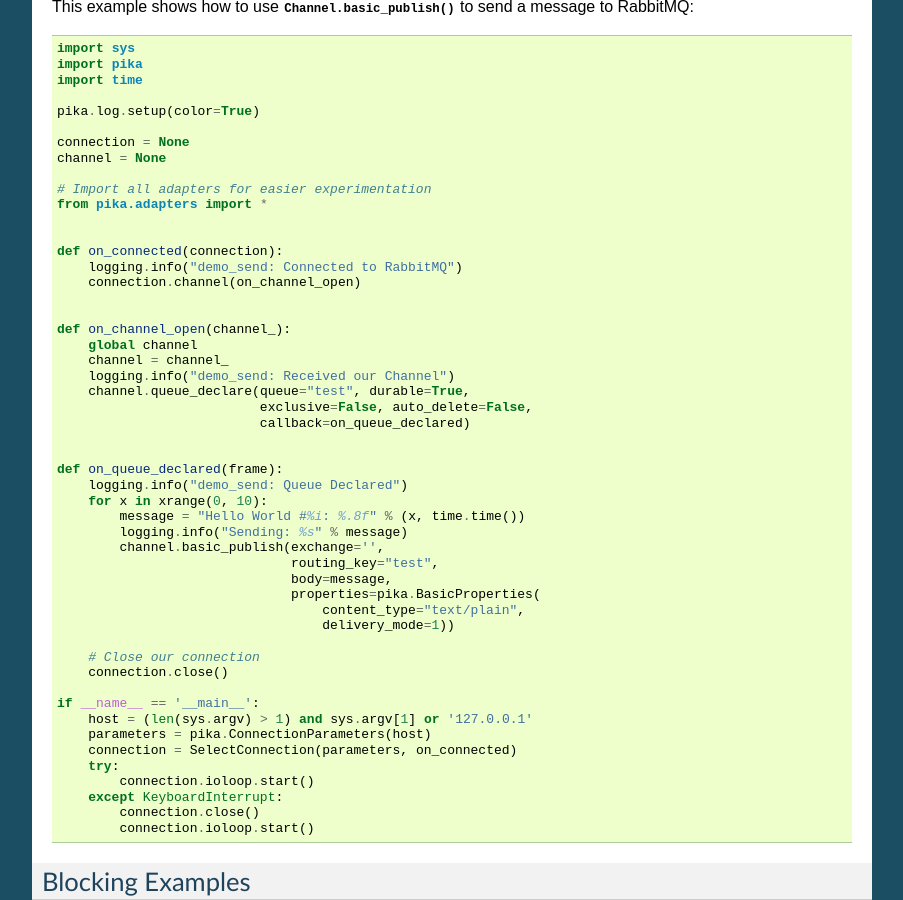
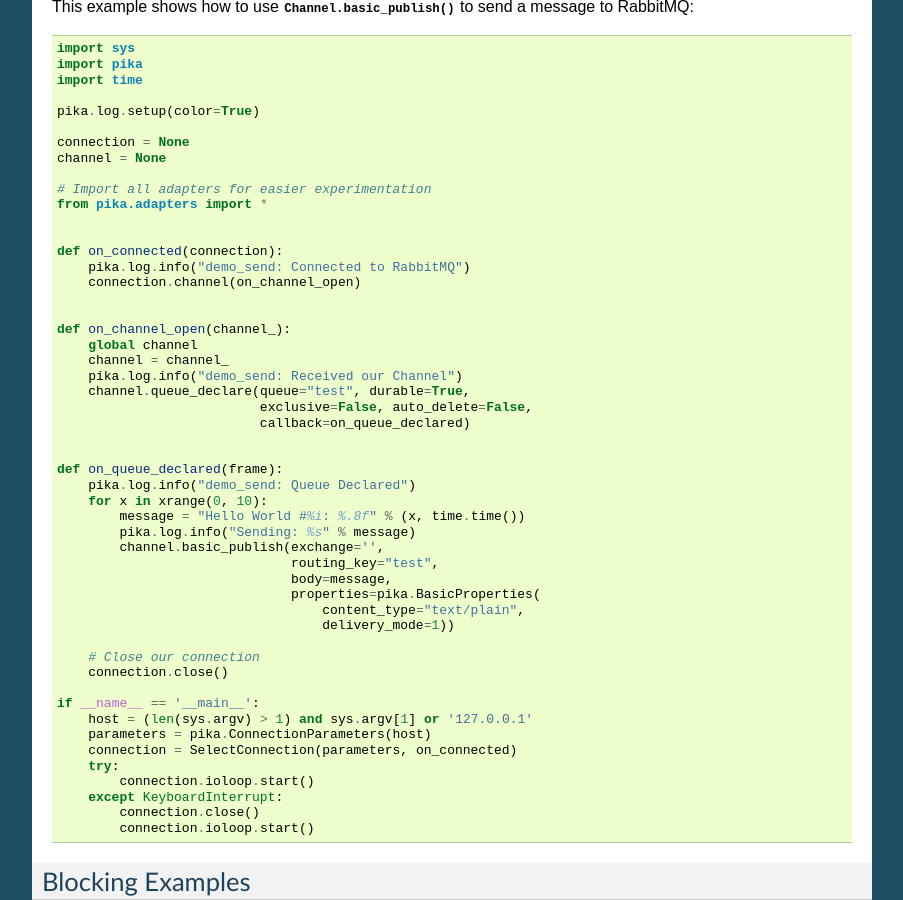
Before and after one commit to pika/pika, a Sphinx documentation site: the page built from docs/examples.rst, in a window 1280 px wide and 900 px high, scrolled down 2095 px. Shown: the whole window, without its empty margins (198-1101 px from the left). Built offline with Sphinx 7.4.7, drawn with Linux system fonts in a browser that asks for light colours.

Commit message:
Fixed logging code for demo_send.
Now matches the new logging changes.

```diff
--- a/docs/examples.rst
+++ b/docs/examples.rst
@@ -133,24 +133,24 @@ This example shows how to use :py:meth:`Channel.basic_publish() <channel.Channel
 
 
     def on_connected(connection):
-        logging.info("demo_send: Connected to RabbitMQ")
+        pika.log.info("demo_send: Connected to RabbitMQ")
         connection.channel(on_channel_open)
 
 
     def on_channel_open(channel_):
         global channel
         channel = channel_
-        logging.info("demo_send: Received our Channel")
+        pika.log.info("demo_send: Received our Channel")
         channel.queue_declare(queue="test", durable=True,
                               exclusive=False, auto_delete=False,
                               callback=on_queue_declared)
 
 
     def on_queue_declared(frame):
-        logging.info("demo_send: Queue Declared")
+        pika.log.info("demo_send: Queue Declared")
         for x in xrange(0, 10):
             message = "Hello World #%i: %.8f" % (x, time.time())
-            logging.info("Sending: %s" % message)
+            pika.log.info("Sending: %s" % message)
             channel.basic_publish(exchange='',
                                   routing_key="test",
                                   body=message,
```
